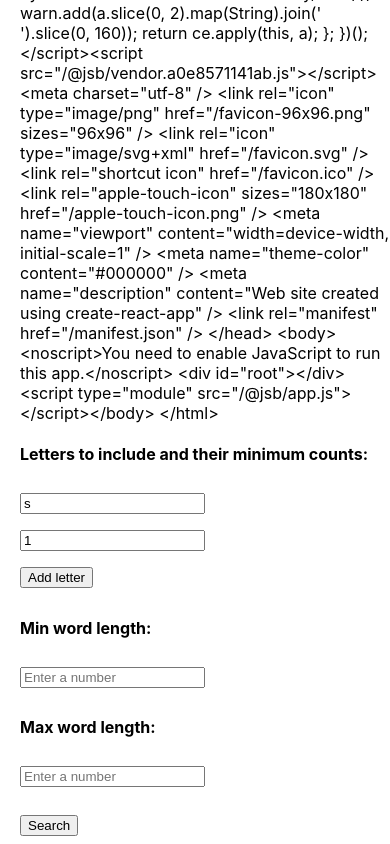
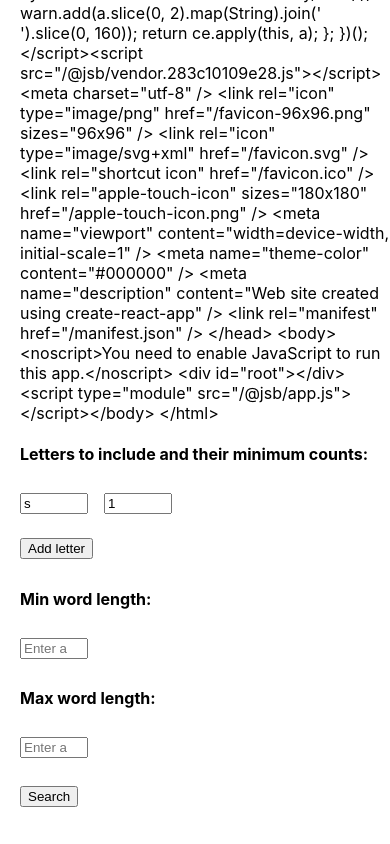
Before and after one commit to tesslinden/hardback-hax0r, a React (Create React App) app in the folder frontend/: page /main in a window 390 px wide. Shown: the part 10619-11463 px from the top of the page. After the commit the page ends 11434 px from the top, so only its background shows below. Built offline with nearby package versions, Linux system fonts and the light colour scheme.

Commit message:
prevent Remove button from wrapping and make textbox width responsive to size of screen

```diff
--- a/frontend/src/App.css
+++ b/frontend/src/App.css
@@ -11,8 +11,23 @@ body {
     margin-top: 20px;
 }
 
+.letter-input-container {
+    display: flex;
+    flex-wrap: nowrap;
+    align-items: center;
+    margin-bottom: 8px;
+}
+
 .textbox {
     margin-top: 8px;
     margin-bottom: 8px;
     margin-right: 16px;
+    width: 100px; /* Set the width of the textbox */
 }
+
+/* Responsive styles for smaller screens (e.g. mobile) */
+@media screen and (max-width: 480px) {
+    .textbox {
+        width: 60px;
+    }
+}
--- a/frontend/src/MainPage.tsx
+++ b/frontend/src/MainPage.tsx
@@ -167,7 +167,7 @@ const MainPage: React.FC = () => {
           </p>
         )}
         {letterCounts.map((lc) => (
-          <div key={lc.guid}>
+          <div key={lc.guid} className="letter-input-container">
             <input
               className="textbox"
               type="text"
```
